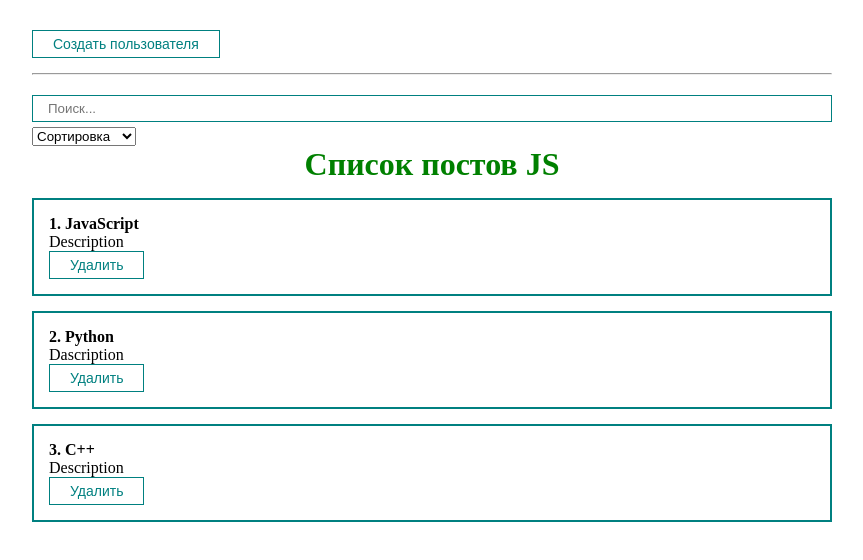
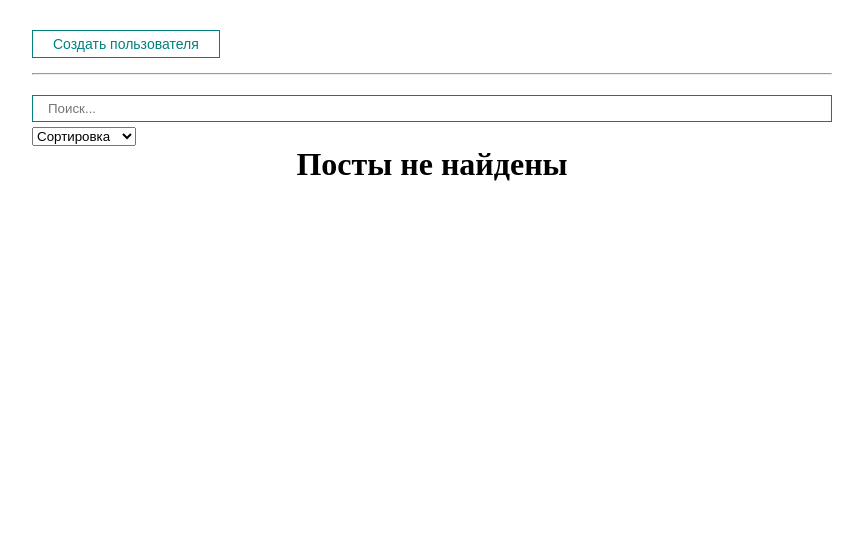
Before and after one commit to SadSunset/react-learning, a React (Create React App) app: page / in a window 1280 px wide. Shown: the top 560 px of the page, without its empty margins (208-1071 px from the left). Built offline with nearby package versions, Linux system fonts and the light colour scheme.

Commit message:
Fix bugs

```diff
--- a/src/App.js
+++ b/src/App.js
@@ -1,33 +1,18 @@
-import React, { useMemo, useState } from 'react';
+import React, { useState } from 'react';
 import './styles/App.css'
 import { PostList } from './components/PostList';
 import { PostForm } from './components/PostForm';
 import { PostFilter } from './components/PostFilter';
 import { MyModal } from './components/UI/MyModal/MyModal';
 import { MyButton } from './components/UI/button/MyButton';
+import { usePosts } from './hooks/usePost';
 
 function App() {
-  const [posts, setPosts] = useState(
-    [
-      { id: 1, title: 'JavaScript', body: "Description" },
-      { id: 2, title: 'Python', body: "Dascription" },
-      { id: 3, title: 'C++', body: "Description" }
-    ]
-  )
+  const [posts, setPosts] = useState([])
 
     const [filter, setFilter] = useState({sort: '', query: ''})
     const [modal, setModal] = useState(false)
-
-  const sortedPosts = useMemo(() => {
-      if (filter.sort)
-        return ([...posts].sort((a, b) => a[filter.sort].localeCompare(b[filter.sort])));
-      else
-        return (posts);
-  }, [filter.sort, posts])
-
-  const sortedAndSearchedPosts = useMemo(() => {
-      return (sortedPosts.filter(post => post.title.toLowerCase().includes(filter.query)))
-  }, [filter.query, sortedPosts])
+    const sortedAndSearchedPosts = usePosts(posts, filter.sort, filter.query)
 
   const createPost = (newPost) => {
       setPosts([...posts, newPost]);
--- a/src/hooks/usePost.jsx
+++ b/src/hooks/usePost.jsx
@@ -1,3 +1,5 @@
+import {useMemo} from 'react';
+
 export const useSortedPosts = (posts, sort) => {
     const sortedPosts = useMemo(() => {
         if (sort)
```
